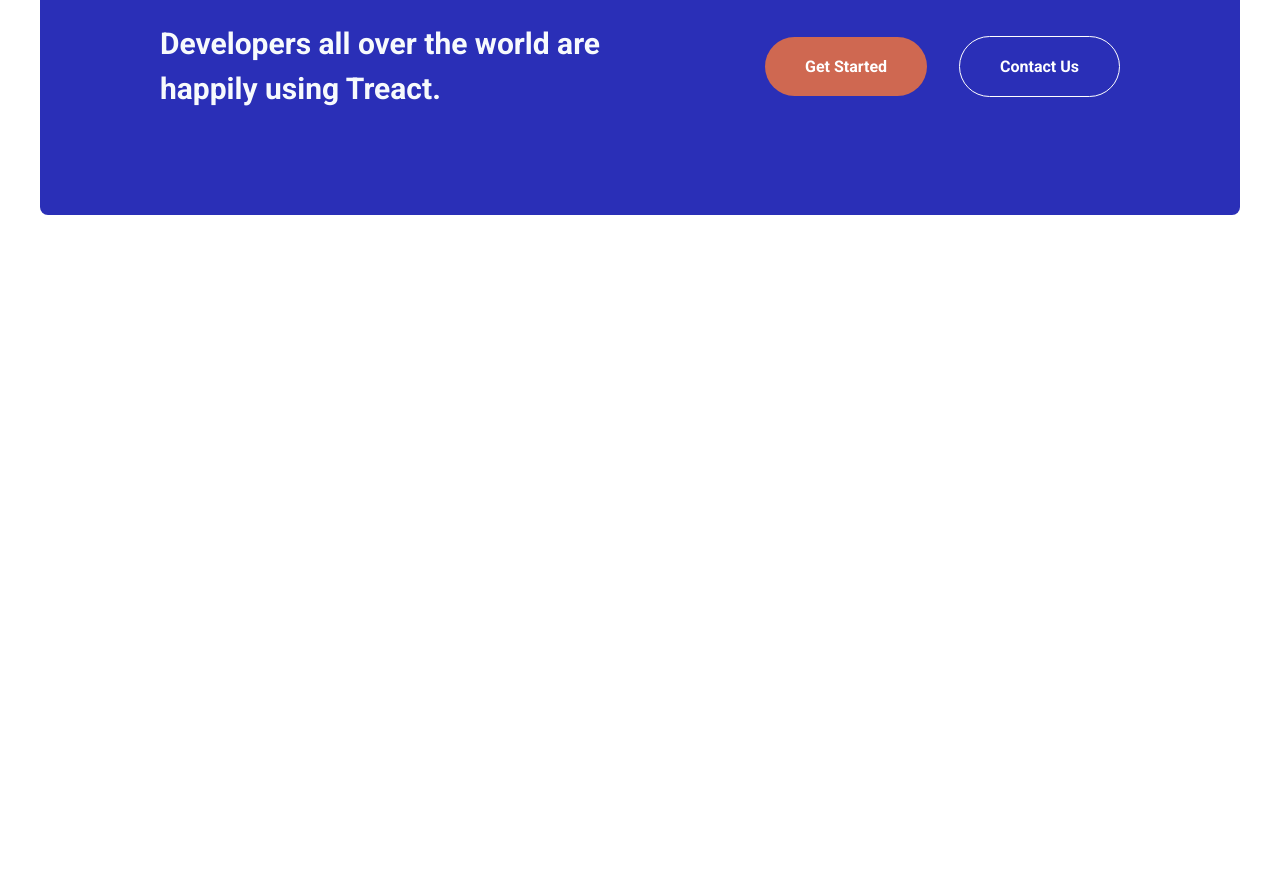
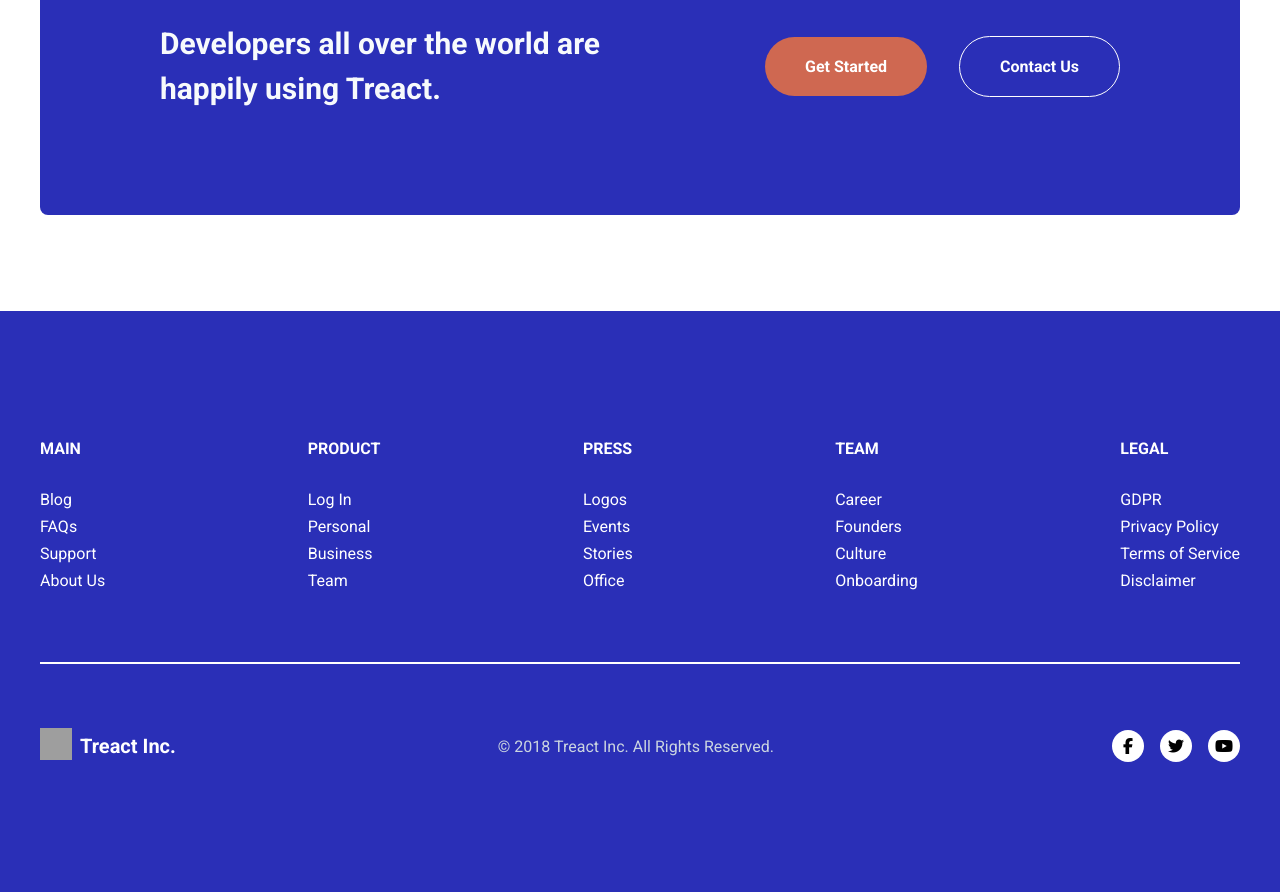
Before and after one commit to prattparedes/Treact-Project, a plain HTML site: page index.html in a window 1280 px wide. Shown: the part 7474-8366 px from the top of the page. Before the commit the page ends 7817 px from the top, so only its background shows below. Drawn offline with Linux system fonts and the light colour scheme; grey boxes are pictures that could not be loaded; a script that the page names is missing.

Commit message:
falta añadir responsividad y algunos efectos

```diff
--- a/CSS/styles.css
+++ b/CSS/styles.css
@@ -19,9 +19,14 @@ a{
     text-decoration: none;
 }
 
-body{
-    padding: 32px;
+section{
+    padding: 0 32px;
 }
+
+#landing{
+    padding-top: 32px;
+}
+
 
 .row{
     width: 100%;
@@ -785,3 +790,114 @@ nav{
     background-color: white;
     color: #2a2fb7;
 }
+
+
+/* SECCION FOOTER */
+
+footer{
+    padding: 32px;
+    background-color: #2a2fb7;
+}
+
+
+.footer__container{
+    display: flex;
+    flex-direction: column;
+
+}
+
+.links{
+    display: flex;
+    justify-content: space-between;
+}
+
+.links__list{
+    width: auto;
+    display: flex;
+    flex-direction: column;
+    align-items: flex-start;
+}
+
+.links__list--wrapper{
+    display: flex;
+    flex-direction: column;
+    align-items: flex-start;
+    justify-content: center;
+}
+
+
+.link__title,
+.link {
+    color: white;
+}
+
+.link__title{
+    font-weight: 700;
+    margin-bottom: 32px;
+}
+.link{
+    margin-bottom: 8px;
+}
+
+
+.footer__logo--container{
+    display: flex;
+    align-items: center;
+    justify-content: center;
+}
+
+.footer__logo{
+    width: 32px;
+    height: 32px;
+}
+
+.footer__nav{
+    display: flex;
+    justify-content: space-between;
+    align-items: center;
+}
+
+.footer__logo--title{
+    font-size: 20px;
+    margin-left: 8px;
+    font-weight: 700;
+    color: white;
+}
+
+.footer__copyright{
+    font-size: 16px;
+    color: #CBD5E0;
+}
+
+.footer__icons {
+    display: flex;
+
+}
+
+.footer__icon--link{
+    margin-left: 16px;
+}
+
+.separador{
+    height: 2px;
+    border: white 1px solid;
+    margin: 64px 0;
+}
+
+.footer__icon--wrapper{
+    height: 32px;
+    width: 32px;
+    display: flex;
+    align-items: center;
+    justify-content: center;
+    align-content: center;
+    padding: 8px;
+    background-color: white;
+    border-radius: 999px;
+}
+
+.fa-facebook-f,
+.fa-twitter,
+.fa-youtube {
+    color: black;
+}
--- a/index.html
+++ b/index.html
@@ -397,6 +397,69 @@
             </div>
         </div>
     </section>
+    <footer>
+        <div class="row container footer__container">
+            <div class="links">
+                <div class="links__list">
+                    <p class="link__title">MAIN</p>
+                    <div class="links__list--wrapper">
+                        <a class="link" href="#">Blog</a>
+                        <a class="link" href="#">FAQs</a>
+                        <a class="link" href="#">Support</a>
+                        <a class="link" href="#">About Us</a>
+                    </div>
+                </div>
+                <div class="links__list">
+                    <p class="link__title">PRODUCT</p>
+                    <div class="links__list--wrapper">
+                        <a class="link" href="#">Log In</a>
+                        <a class="link" href="#">Personal</a>
+                        <a class="link" href="#">Business</a>
+                        <a class="link" href="#">Team</a>
+                    </div>
+                </div>
+                <div class="links__list">
+                    <p class="link__title">PRESS</p>
+                    <div class="links__list--wrapper">
+                        <a class="link" href="#">Logos</a>
+                        <a class="link" href="#">Events</a>
+                        <a class="link" href="#">Stories</a>
+                        <a class="link" href="#">Office</a>
+                    </div>
+                </div>
+                <div class="links__list">
+                    <p class="link__title">TEAM</p>
+                    <div class="links__list--wrapper">
+                        <a class="link" href="#">Career</a>
+                        <a class="link" href="#">Founders</a>
+                        <a class="link" href="#">Culture</a>
+                        <a class="link" href="#">Onboarding</a>
+                    </div>
+                </div>
+                <div class="links__list">
+                    <p class="link__title">LEGAL</p>
+                    <div class="links__list--wrapper">
+                        <a class="link" href="#">GDPR</a>
+                        <a class="link" href="#">Privacy Policy</a>
+                        <a class="link" href="#">Terms of Service</a>
+                        <a class="link" href="#">Disclaimer</a>
+                    </div>
+                </div>
+            </div>
+            <div class="separador"></div>
+            <div class="footer__nav">
+                <div class="footer__logo--container">
+                    <figure class="footer__logo--wrapper"><img class="footer__logo" src="https://treact.owaiskhan.me/static/media/logo-light.d9a5d1b5.svg" alt=""></figure>
+                    <p class="footer__logo--title">Treact Inc.</p>
+                </div>
+                <p class="footer__copyright">© 2018 Treact Inc. All Rights Reserved.</p>
+                <div class="footer__icons">
+                    <a href="https://www.facebook.com/" class="footer__icon--link"><figure class="footer__icon--wrapper"><i class="fab fa-facebook-f"></figure></i></a>
+                    <a href="https://twitter.com/" class="footer__icon--link"><figure class="footer__icon--wrapper"><i class="fab fa-twitter"></i></figure></a>
+                    <a href="https://www.youtube.com/" class="footer__icon--link"><figure class="footer__icon--wrapper"><i class="fab fa-youtube"></i></figure></a>
+                </div>
+            </div>
+        </div>
+    </footer>
 </body>
-
 </html>
```
